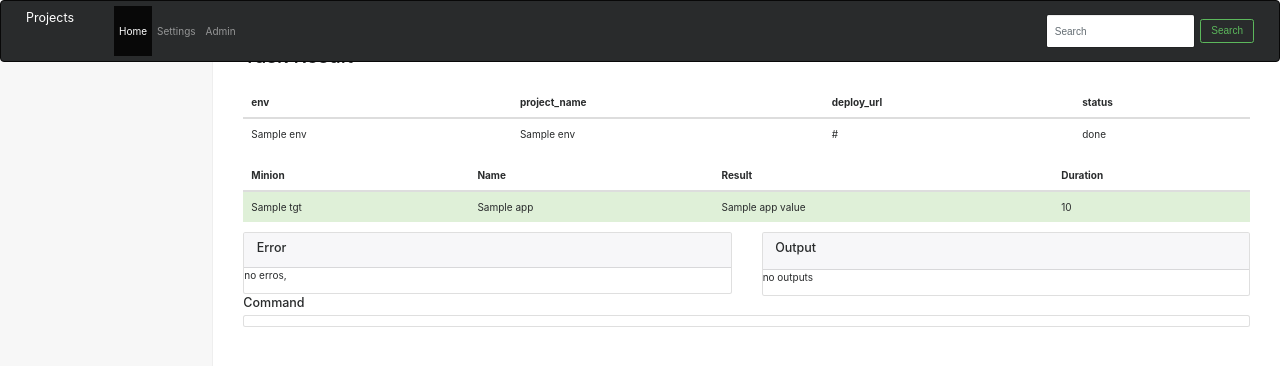
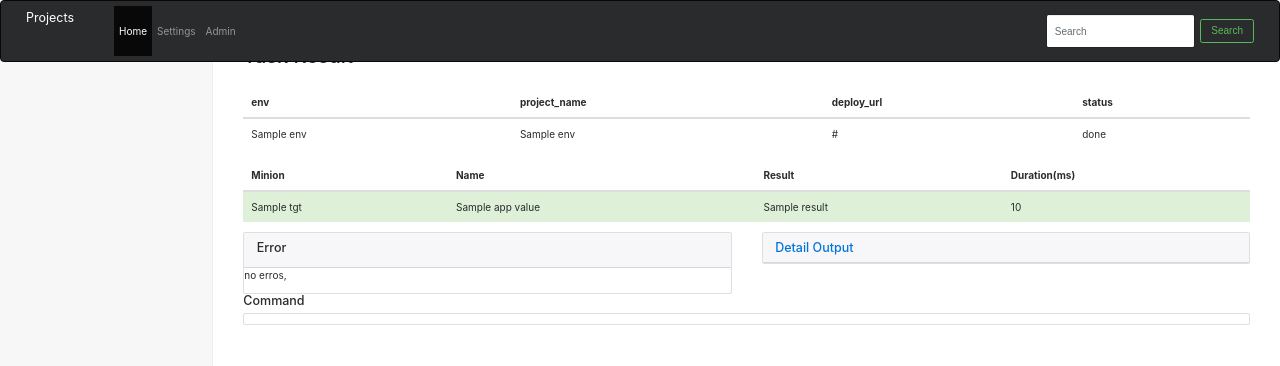
Before and after one commit to LiboMa/saltmgt_open, a Django app: template autocd/templates/task_result.html in a window 1280 px wide. Shown: the top 366 px of the page. Run offline with Django 3.2, Linux system fonts and the light colour scheme; the template is opened without the code that fills it: most values are stand-ins (such as "Sample title", 1, 10 or a date in 2020); parts of the project's set-up code (start-up, migrations or seed data) failed here and were passed over; some libraries are stand-ins or nearby versions.

Commit message:
task_result.html updated

```diff
--- a/autocd/templates/task_result.html
+++ b/autocd/templates/task_result.html
@@ -35,7 +35,7 @@
 		  <th>Minion</th>
 		  <th>Name</th>
 		  <th>Result</th>
-		  <th>Duration</th>
+		  <th>Duration(ms)</th>
 		</tr>
 	      </thead>
 	      <tbody>
@@ -47,9 +47,9 @@
 								<tr class="table-danger">
 							{% endif %}
 												<td> {{ tgt }} </td>
-												<td> {{ app }} </td>
 												<td> {{ app_value.name }} </td>
-												<td> {{ app_value.Duration }}</span> </td>
+												<td> {{ app_value.result }} </td>
+												<td> {{ app_value.duration }}</span> </td>
 							</tr>
 		    {% endfor %}
 		  {% endfor %}
@@ -89,13 +89,26 @@
 			</div>
 		</div>
 		<div class="col">
-			<div class="card card-body">
-				<div class="card-header"><H5 class="card-title">Output</h5></div>
-					{% if result.msg.out %}
-						<p> {{result.msg.out.0 }}</p>
-					{% else %}
-						<p>no outputs</p>
-					{% endif%}
+			<div class="card">
+
+					<div class="card-header" role="tab" id="headingOne">
+							<h5 class="mb-0">
+								<a data-toggle="collapse" data-parent="#accordion" href="#collapseOne" aria-expanded="true" aria-controls="collapseOne">Detail Output
+						</a>
+					</h5>
+				</div>
+				<!--<div class="card-header"><H5 class="card-title">Output</h5></div> -->
+				<div id="collapseOne" class="collapse hide" role="tabpanel" aria-labelledby="headingOne">
+					<div class="card-block">
+							{% if result.msg.out %}
+								<p> {{result.msg.out.0 }}</p>
+							{% else %}
+								<p>no outputs</p>
+							{% endif%}
+					</div>
+				</div>
+
+
 			</div>
 		</div>
 	</div>
```
